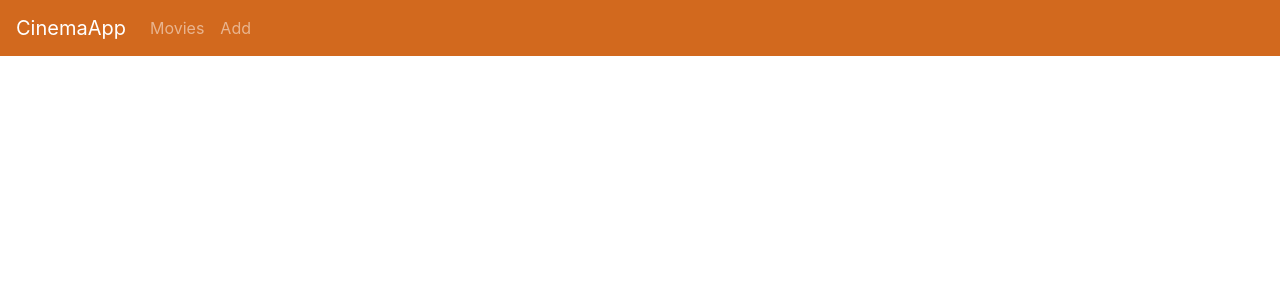
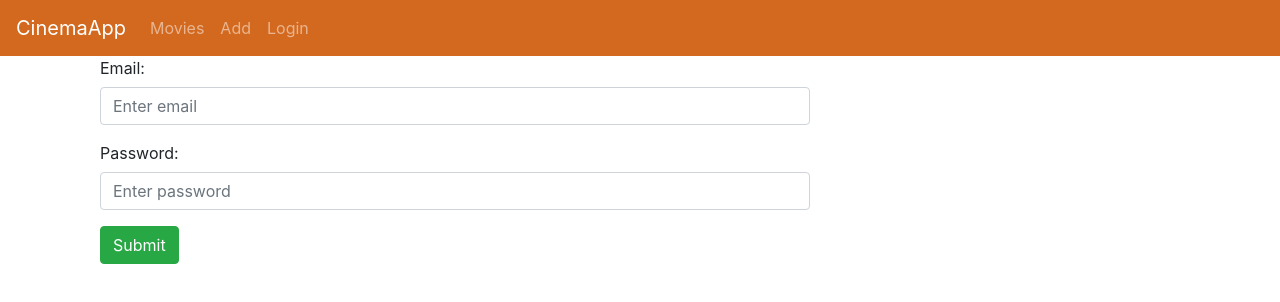
Before and after one commit to brankaDakic10/vue_movies-app-new, a Vue app: page /login in a window 1280 px wide. Shown: the top 302 px of the page. Built offline with nearby package versions, Linux system fonts and the light colour scheme.

Commit message:
Added part of 5.Task in 2.Assignment

```diff
--- /dev/null
+++ b/src/components/AppLogin.vue
@@ -0,0 +1,58 @@
+<template>
+    <div class="container">
+        <div class="col-8">
+         <b-form @submit.prevent="logUser">
+
+            <b-form-group label="Email:">
+                <b-form-input type="email" v-model="loginForm.email" placeholder="Enter email">
+                </b-form-input>
+            </b-form-group>
+            <b-form-group label="Password:">
+                <b-form-input type="password" v-model="loginForm.password" placeholder="Enter password">
+                </b-form-input>
+            </b-form-group>
+
+
+
+            <b-button type="submit" variant="success">Submit</b-button>
+
+        </b-form>
+
+</div>
+
+    </div>
+</template>
+
+<script>
+ import AuthService from './../services/AuthService'
+export default {
+  name: 'AppLogin',
+   data() {
+            return {
+                loginForm: {
+                    email: '',
+                    password: ''
+                }
+            }
+        },
+    //  methods: {
+        //     logUser() {
+        //         AuthService.login(this.loginForm)
+        //             .then((success) => {
+        //                 this.redirectToHome()
+        //             }).catch((error) => {
+        //                 console.log(error)
+        //             })
+        //     },
+        // redirectToHome() {
+        //            this.$router.push({
+        //             name: 'home'
+        //         })
+        //     },
+        // }
+}
+</script>
+
+<style>
+
+</style>
--- a/src/components/NavBar.vue
+++ b/src/components/NavBar.vue
@@ -5,6 +5,8 @@
             <div class="navbar-nav">
                 <router-link class="nav-item nav-link" :to="{name: 'movies'}">Movies</router-link>
                  <router-link class="nav-item nav-link" :to="{name: 'movie-form'}">Add</router-link>
+                 <router-link class="nav-item nav-link" :to="{name: 'login'}">Login</router-link>
+
             </div>
 
         </nav>
--- a/src/router.js
+++ b/src/router.js
@@ -5,6 +5,7 @@ import VueRouter from 'vue-router'
 
 import AppMovies from './components/AppMovies.vue'
 import MovieForm from './components/MovieForm.vue'
+import AppLogin from './components/AppLogin.vue'
 
 Vue.use(VueRouter)
 
@@ -12,8 +13,8 @@ Vue.use(VueRouter)
 const routes = [
     { path: '/', redirect: '/movies', name: 'home' },
     { path: '/movies', component: AppMovies, name: 'movies' },
-    { path: '/add', component: MovieForm, name: 'movie-form' }
-
+    { path: '/add', component: MovieForm, name: 'movie-form' },
+    { path: '/login', component: AppLogin, name: 'login' }
 
   ]
 
```
Also changed, not shown: src/services/AuthService.js (added).
